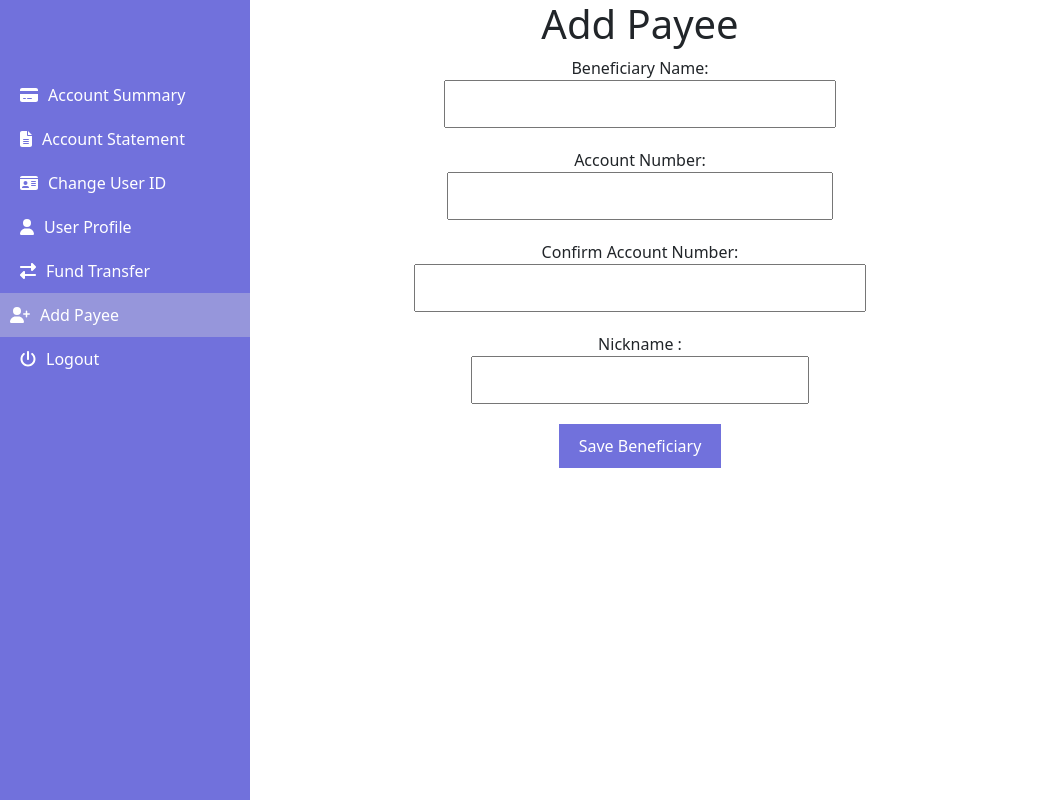
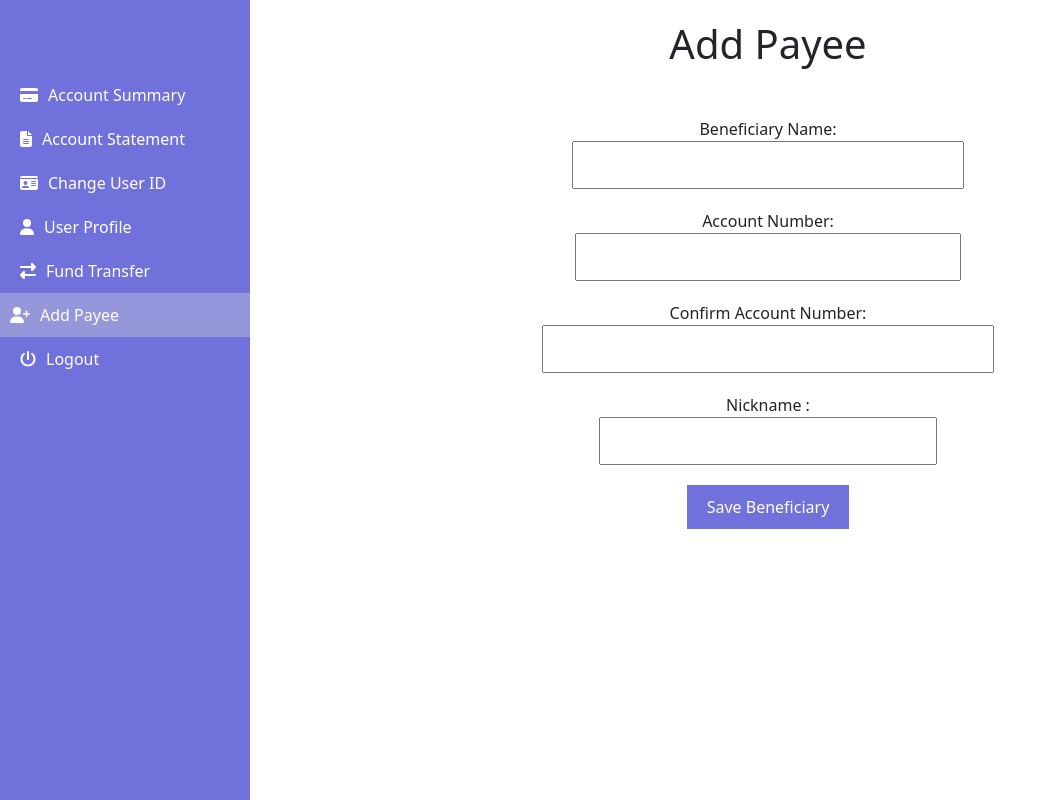
Before and after one commit to nishant14763/Online_Banking_System, a React (Create React App) app in the folder frontend/: page /profile/payee in a window 1280 px wide. Shown: the whole page, without its empty margins (0-1057 px from the left). Built offline with nearby package versions, Linux system fonts and the light colour scheme.

Commit message:
Updated Account summary and AddPayee

```diff
--- a/frontend/src/App.js
+++ b/frontend/src/App.js
@@ -4,7 +4,7 @@ import "bootstrap/dist/css/bootstrap.min.css";
 import Login from "./components/Home/Login";
 import Register from "./components/Home/Register";
 import CreateAccount from "./components/Home/CreateAccount";
-import Dashboard from "./components/Dashboard"
+import Dashboard from "./components/Dashboard";
 import { BrowserRouter, Route, Routes } from "react-router-dom";
 import ResetPassword from "./components/Reset Password";
 import UserList from "./components/UserList";
@@ -35,21 +35,27 @@ function App() {
             <Route path="createAccount" element={<CreateAccount />}></Route>
             <Route path="dashboard" element={<Dashboard />}></Route>
             <Route path="resetPassword" element={<ResetPassword />}></Route>
-          	<Route path="UserList" element={<UserList />}></Route>
-          	<Route path="UserDetails" element={<UserDetails />}></Route>
-          	<Route path="Sidebar" element={<Sidebar />}></Route>
+            <Route path="UserList" element={<UserList />}></Route>
+            <Route path="UserDetails" element={<UserDetails />}></Route>
+            <Route path="Sidebar" element={<Sidebar />}></Route>
 
-            <Route path="create-account" element={<CreateAccount/>}></Route>
+            <Route path="create-account" element={<CreateAccount />}></Route>
 
-           {/* Profile Routes */}
-            <Route path="profile/account-summary" element={<SideNavbar />}></Route>
-            <Route path="profile/statement" element={<AccountStatement />}></Route>
+            {/* Profile Routes */}
+            <Route
+              path="profile/account-summary"
+              element={<AccountSummary />}
+            ></Route>
+            <Route
+              path="profile/statement"
+              element={<AccountStatement />}
+            ></Route>
             <Route path="profile/change-id" element={<ChangeUserId />}></Route>
             <Route path="profile/profile" element={<UserProfile />}></Route>
             <Route path="profile/transfer" element={<FundTransfer />}></Route>
             <Route path="profile/payee" element={<AddPayee />}></Route>
 
-          {/* Admin Routes */}
+            {/* Admin Routes */}
             <Route path="Admin" element={<Admin />}></Route>
             <Route path="Admin/dashboard" element={<AdminHome />}></Route>
           </Route>
--- a/frontend/src/components/user/AddPayee.css
+++ b/frontend/src/components/user/AddPayee.css
@@ -0,0 +1,9 @@
+.PayeeContainer{
+    margin-left: 20%;
+
+}
+.PayeeHeading{
+
+    padding-bottom: 4%;
+    padding-top:2%;
+}
--- a/frontend/src/components/user/AddPayee.js
+++ b/frontend/src/components/user/AddPayee.js
@@ -1,41 +1,41 @@
-import React, {useState} from 'react';
-import SideNavbar from './SideNavbar';
+import React, { useState } from "react";
+import SideNavbar from "./SideNavbar";
+import "./AddPayee.css";
 
 const AddPayee = () => {
   const [beneficiary, setBeneficiary] = useState({
-    beneficiaryName: '',
-    accountNumber: '',
-    confirmAccountNumber: '',
-    nickname: ''
+    beneficiaryName: "",
+    accountNumber: "",
+    confirmAccountNumber: "",
+    nickname: "",
   });
 
   const handleInputChange = (event) => {
     const { name, value } = event.target;
     setBeneficiary((prevBeneficiary) => ({
       ...prevBeneficiary,
-      [name]: value
+      [name]: value,
     }));
   };
 
   const handleSave = () => {
     // Here you can implement logic to save the beneficiary details
-    console.log('Beneficiary details:', beneficiary);
+    console.log("Beneficiary details:", beneficiary);
   };
 
   return (
-
     <div>
       <div>
         <SideNavbar />
+      </div>
+      <div className="PayeeContainer">
+        <h1 className="PayeeHeading">Add Payee</h1>
 
-    </div>
-    <div className='PayeeContainer'>
-      <h1 className='PayeeHeading'>Add Payee</h1>
-
-      <form className='payeeForm'>
-        <label className='payeeLabel'>
+        <form className="payeeForm">
+          <label className="payeeLabel">
             Beneficiary Name:
-          <input className='payeeFormInput'
+            <input
+              className="payeeFormInput"
               type="text"
               name="beneficiaryName"
               value={beneficiary.beneficiaryName}
@@ -44,9 +44,10 @@ const AddPayee = () => {
             />
           </label>
           <br />
-        <label className='payeeLabel'>
+          <label className="payeeLabel">
             Account Number:
-          <input className='payeeFormInput'
+            <input
+              className="payeeFormInput"
               type="text"
               name="accountNumber"
               value={beneficiary.accountNumber}
@@ -55,9 +56,10 @@ const AddPayee = () => {
             />
           </label>
           <br />
-        <label className='payeeLabel'>
+          <label className="payeeLabel">
             Confirm Account Number:
-          <input className='payeeFormInput'
+            <input
+              className="payeeFormInput"
               type="text"
               name="confirmAccountNumber"
               value={beneficiary.confirmAccountNumber}
@@ -66,18 +68,18 @@ const AddPayee = () => {
             />
           </label>
           <br />
-        <label className='payeeLabel'>
+          <label className="payeeLabel">
             Nickname :
-          <input className='payeeFormInput'
+            <input
+              className="payeeFormInput"
               type="text"
               name="nickname"
               value={beneficiary.nickname}
               onChange={handleInputChange}
-
             />
           </label>
           <br />
-        <button className='payeeButton' type="button" onClick={handleSave}>
+          <button className="payeeButton" type="button" onClick={handleSave}>
             Save Beneficiary
           </button>
         </form>
```
Lines whose indentation alone changed are shown as unchanged.
